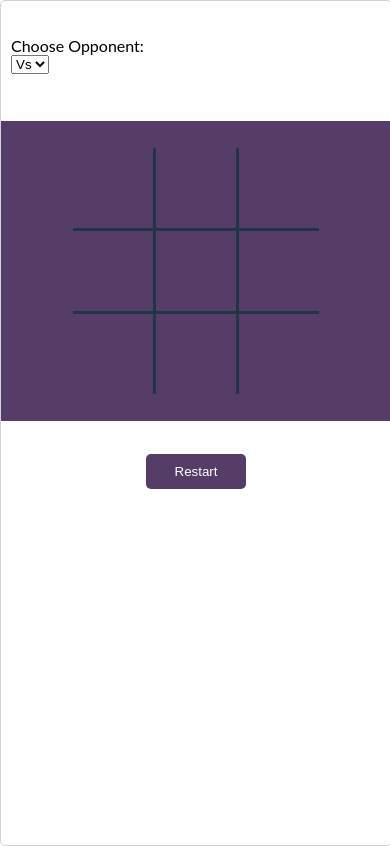
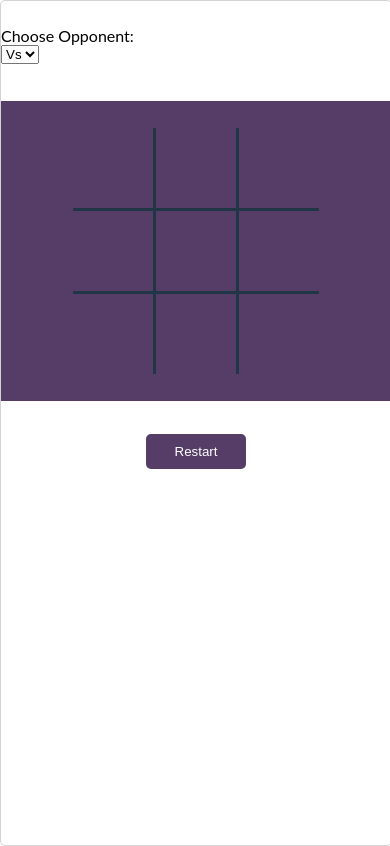
Before and after one commit to JDagadu/TicTacToe, a plain HTML site: page index.html in a window 390 px wide. Shown: the top 846 px of the page. Drawn offline with Linux system fonts and the light colour scheme.

Commit message:
fixed responsive rendering width

```diff
--- a/css/style.css
+++ b/css/style.css
@@ -28,15 +28,19 @@ body,main{
     flex-direction: column;
     justify-content: center;
     align-items: center;
-    padding: 10px;
+    /* padding: 10px; */
     /* background-color: black; */
 }
 .choose-difficulty-section{
+
     height: 50px;
     width: 100%;
     display: flex;
     flex-direction: column;
 
+}
+label{
+    width: 90%;
 }
 #opponent-select{
     width:fit-content;
```
